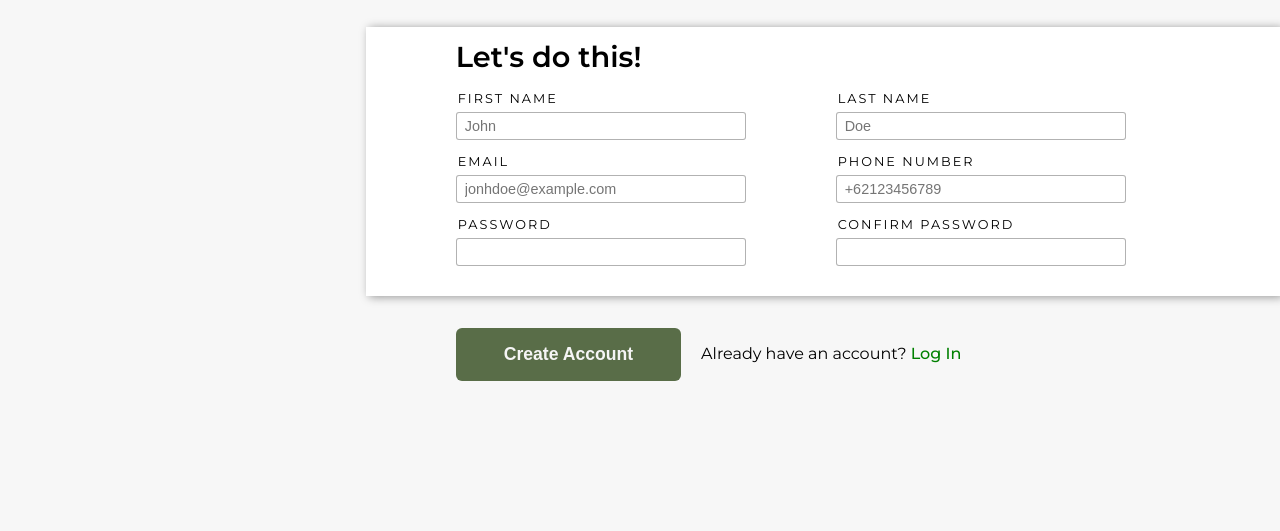
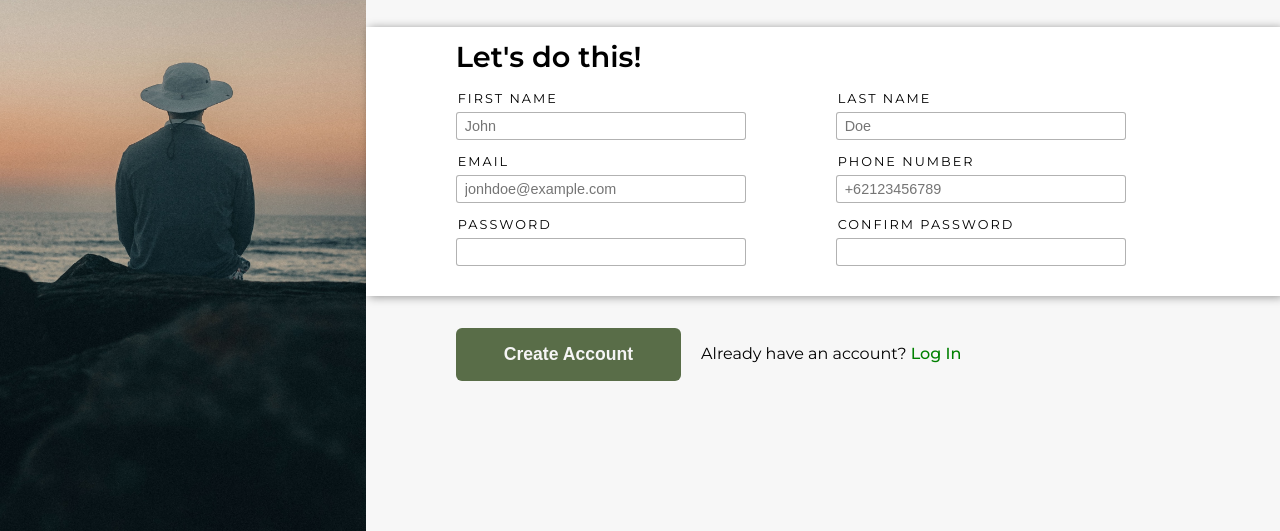
Before and after one commit to raflyhangga/sign-up-form, a plain HTML site: page index.html in a window 1280 px wide. Shown: the part 269-800 px from the top of the page. Drawn offline with nearby package versions, Linux system fonts and the light colour scheme; a web font is replaced by a local one.

Commit message:
Fixed some minor bugs

```diff
--- a/css/style.css
+++ b/css/style.css
@@ -130,7 +130,7 @@ button:hover {
 .left {
     width: 40%;
     height: 100vh;
-    background-image: url(img/hero.jpg);
+    background-image: url(../img/hero.jpg);
     background-repeat: no-repeat;
     background-size: auto 100vh;
     background-position: center;
```
